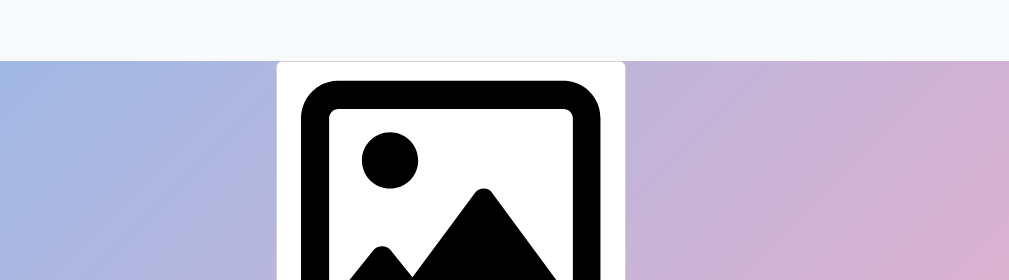
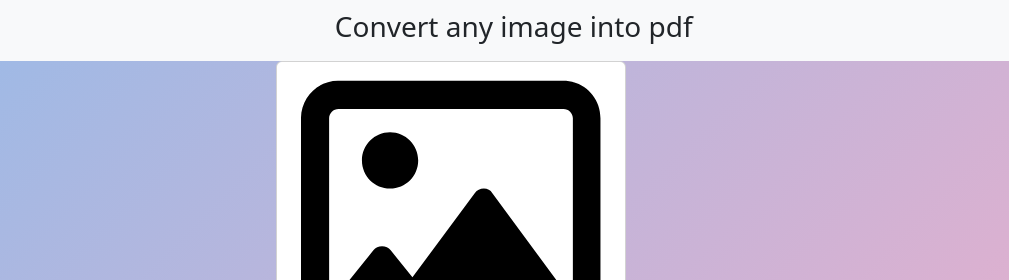
Before and after one commit to abhirk247/Image_Into_pdf-Converter, a plain HTML site: page index.html in a window 1280 px wide. Shown: the top 280 px of the page, 189-1198 px from the left. Drawn offline with nearby package versions, Linux system fonts and the light colour scheme.

Commit message:
add header text

```diff
--- a/index.html
+++ b/index.html
@@ -18,6 +18,7 @@
         <img src="./img/newFavicon.png" alt="Logo" width="30" height="24" class="d-inline-block align-text-top">
        File Converter
       </a>
+      <h3>Convert any image into pdf</h3>
       <a class="navbar-brand" href="https://github.com/abhirk247/Image_Into_pdf-Converter.git" target="_blank">
         <img src="./img/github.svg" alt="Logo" width="50" height="34" class="d-inline-block align-text-top">
 
```
